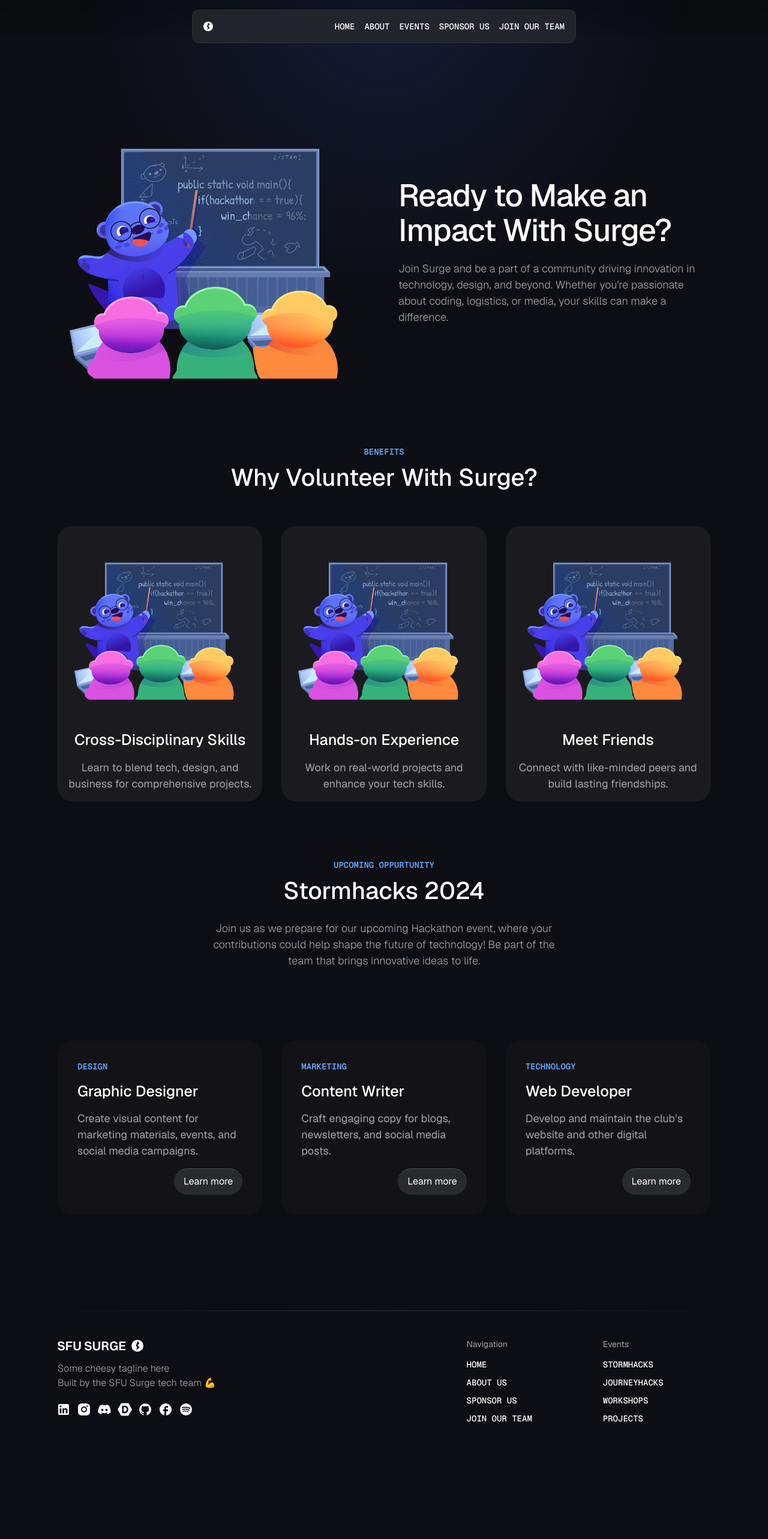
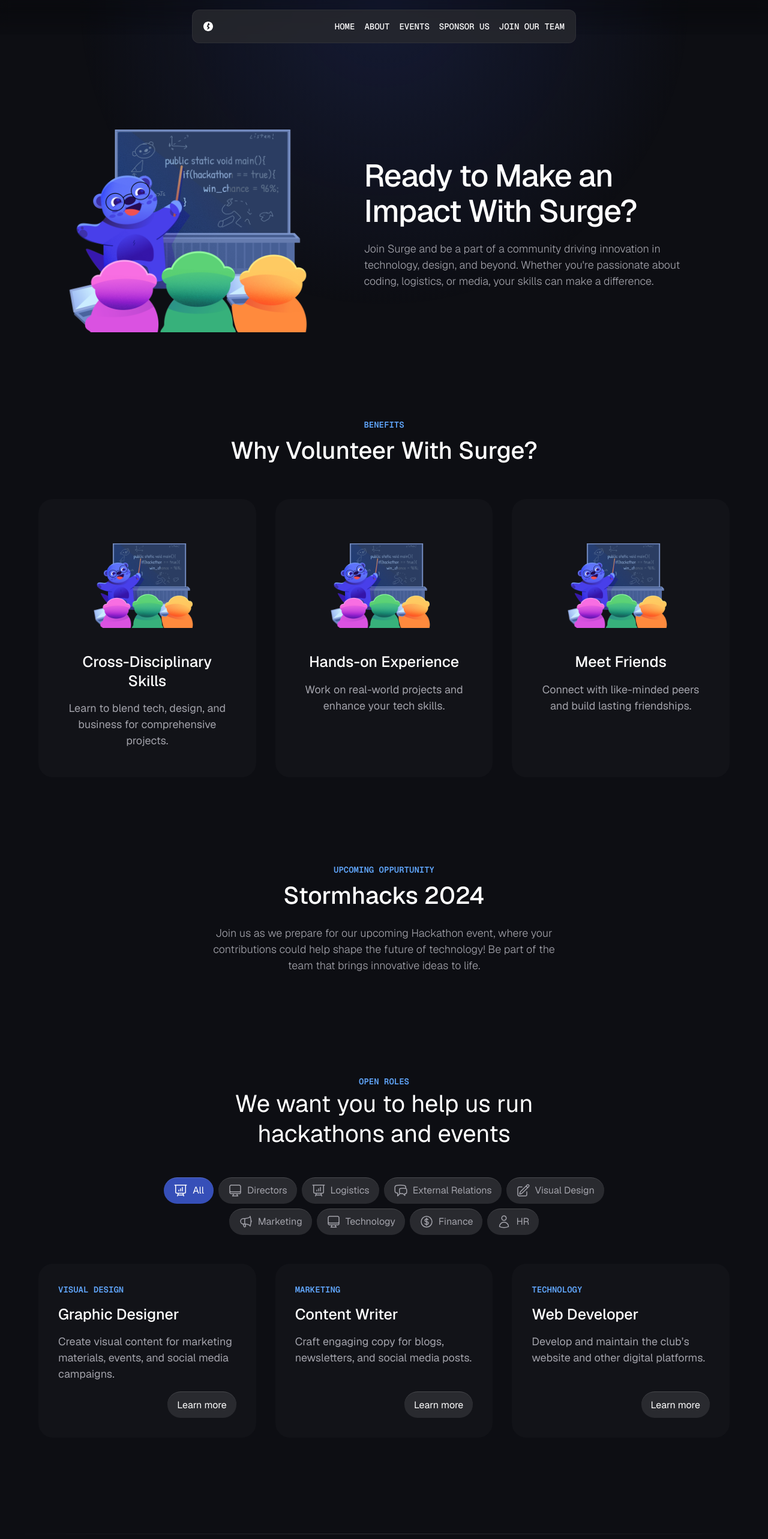
Before and after one commit to sfusurge/surge_website, a Next.js app: page /join in a window 1280 px wide. Shown: the top 2566 px of the page at 60% size. Before the commit the page ends 2420 px from the top, so only its background shows below. Built offline with nearby package versions, Linux system fonts and the light colour scheme.

Commit message:
added logic for switch roles
moved section needing "use client" into its own component. Renamed some components to be more relevant to their section

```diff
--- a/src/app/about/page.tsx
+++ b/src/app/about/page.tsx
@@ -1,6 +1,6 @@
 "use client";
 import { useEffect, useState } from "react";
-import RoleButton from "../../components/RoleButton";
+import AboutTeamButton from "../../components/AboutTeamButton";
 import TeamCard from "../../components/TeamCard";
 import {teams} from "./teamData";
 import data from "./data.json"
@@ -69,7 +69,7 @@ export default function Page() {
             <div className=" grid grid-cols-3 xs:grid-cols-4 md:grid-cols-5  lg:grid-cols-3 xl:grid-cols-4 gap-4 ">
               {teams.map((team) => {
                 return (
-                  <RoleButton
+                  <AboutTeamButton
                     buttonFunction={() => changeTeam(team.name)}
                     key={team.id}
                     title={team.name}
--- a/src/app/globals.css
+++ b/src/app/globals.css
@@ -34,7 +34,7 @@
 
 @layer components {
   .button-link {
-    @apply border-t border-border-tertiary/15 block cursor-pointer rounded-full w-fit flex items-center transition-colors;
+    @apply border-t border-border-tertiary/15 cursor-pointer rounded-full w-fit flex items-center transition-colors;
   }
 
   .button-link.md {
@@ -46,7 +46,7 @@
   }
 
   .button-link.primary {
-    @apply bg-brand-primary hover:bg-brand-primary-hover active:bg-brand-primary-pressed focus:ring focus:ring-brand-primary;
+    @apply bg-brand-primary hover:bg-brand-primary-hover active:bg-brand-primary-pressed focus-visible:ring focus-visible:ring-brand-primary;
   }
 
   .button-link.secondary {
@@ -106,7 +106,7 @@
   }
 
   .content-wrapper{
-    @apply mx-auto px-6 sm:px-12 md:px-24 max-w-[90rem];
+    @apply mx-auto px-6 sm:px-12 md:px-16 max-w-[90rem];
   }
 
   :focus {
--- a/src/app/join/page.tsx
+++ b/src/app/join/page.tsx
@@ -1,29 +1,33 @@
 import type { Metadata } from "next";
-import jobs from "@/lib/jobListing.json";
-import Link from "next/link";
 import Image from "next/image";
-import JobCard from "@/components/JobCard";
 import Card from "@/components/Card";
+import OpenRolesSection from "@/components/OpenRolesSection";
+
 
 export const metadata: Metadata = {
   title: "Join SFU Surge",
 };
 
 export default function joinTeam() {
+
+
+
   return (
-    <main className="flex flex-col gap-24">
-      <section className="grid grid-cols-1 gap-12 md:grid-cols-2">
-        <div className="flex md:justify-center  ">
+    <main className="flex flex-col gap-24 md:gap-36">
+
+      <section className="flex  md:flex-row  w-full gap-8 lg:gap-12 flex-col-reverse items-center justify-center ">
+
+      <div className="flex md:justify-center h-full md:w-[40%]   ">
           <Image
             src={"/boo.png"}
-            width={1928}
-            height={1598}
+            width={1659}
+            height={1421}
             alt={"hello"}
-            className="object-contain  "
+            className="object-contain max-h-full"
           />
         </div>
 
-        <div className="flex flex-col gap-5 justify-center">
+      <div className="flex flex-col gap-5 justify-center w-fit  ">
           <h1 className="large-title emphasized text-pretty max-w-xl">
             Ready to Make an Impact With Surge?
           </h1>
@@ -33,12 +37,12 @@ export default function joinTeam() {
             coding, logistics, or media, your skills can make a difference.{" "}
           </p>
         </div>
+
+
       </section>
 
       <section className="flex flex-col items-center text-center gap-2">
-        <span className="text-caption">
-          Benefits
-        </span>
+        <span className="text-caption">Benefits</span>
         <h2 className="title-1 emphasized mb-12"> Why Volunteer With Surge?</h2>
 
         <div className="grid grid-cols-1 md:grid-cols-3 gap-8">
@@ -62,29 +66,16 @@ export default function joinTeam() {
       </section>
 
       <section className="flex flex-col items-center text-center gap-2">
-        <span className="text-caption">
-          Upcoming Oppurtunity
-        </span>
+        <span className="text-caption">Upcoming Oppurtunity</span>
         <h2 className="title-1 emphasized mb-4"> Stormhacks 2024</h2>
-        <p className="paragraph">Join us as we prepare for our upcoming Hackathon event, where your contributions could help shape the future of technology! Be part of the team that brings innovative ideas to life.</p>
-
+        <p className="paragraph">
+          Join us as we prepare for our upcoming Hackathon event, where your
+          contributions could help shape the future of technology! Be part of
+          the team that brings innovative ideas to life.
+        </p>
       </section>
 
-      <div className="grid grid-cols-1 md:grid-cols-2 lg:grid-cols-3 gap-8">
-        {jobs.length != 0 ? (
-          jobs.map((job, index) => (
-            <JobCard
-              url={`join/${job.url}`}
-              key={index}
-              title={job.title}
-              description={job.about}
-              team={job.team}
-            />
-          ))
-        ) : (
-          <div>no Jobs available</div>
-        )}
-      </div>
+     <OpenRolesSection/>
     </main>
   );
 }
--- a/src/app/layout.tsx
+++ b/src/app/layout.tsx
@@ -25,7 +25,7 @@ export default function RootLayout({
 
     <html className={`${GeistSans.variable} ${GeistMono.variable}`} lang="en">
       <body className="font-GeistSans ">
-        <div className="content-wrapper mt-[calc(10rem+3.5rem)]">
+        <div className="content-wrapper md:mt-[calc(10rem+3.5rem)] mt-[8rem]">
         <div className="surge-radial-gradient"></div>
         <Nav />
         {children}
--- a/src/components/RoleButton.tsx
+++ b/src/components/AboutTeamButton.tsx
@@ -1,6 +1,6 @@
 import { MouseEventHandler } from "react";
 
-type RoleButtonProps = {
+type AboutTeamButtonProps = {
     className?: string,
     title: string,
     icon: JSX.Element,
@@ -8,12 +8,12 @@ type RoleButtonProps = {
 
   };
 
-  export default function RoleButton({
+  export default function AboutTeamButton({
     title,
     className,
     icon,
     buttonFunction,
-  }: RoleButtonProps) {
+  }: AboutTeamButtonProps) {
 
 
 
--- a/src/components/Card.tsx
+++ b/src/components/Card.tsx
@@ -13,15 +13,15 @@ type CardProps = {
     className,
   }: CardProps) {
     return (
-      <div className={`${className} w-full bg-[#1b1b1f] rounded-3xl flex flex-col items-center p-4 gap-4  text-center  `}>
+      <div className={`${className} w-full bg-surface rounded-3xl flex flex-col items-center px-12 py-12 gap-4  text-center  `}>
 
         <div className="flex md:justify-center ">
         <Image
         src={"/boo.png"}
-        width={1928}
-        height={1598}
+        width={1659}
+        height={1421}
         alt={"hello"}
-        className="object-contain aspect-square max-w-48 md:max-w-full "
+        className="object-contain aspect-square max-w-48  "
        />
         </div>
 
--- a/src/components/JobCard.tsx
+++ b/src/components/JobCard.tsx
@@ -15,7 +15,7 @@ type JobCardProps = {
     className,
   }: JobCardProps) {
     return (
-      <Link  href={url} className={`${className} w-full bg-[#151519]/90 rounded-3xl flex flex-col p-8 gap-4 border border-gray-500/0 hover:border-gray-200/10 transition-all duration-300 cursor-pointer`}>
+      <Link  href={url} className={` ${className}  w-full bg-surface rounded-3xl flex flex-col p-8 gap-4 border border-gray-500/0 hover:border-border-tertiary/10 transition-all duration-500 cursor-pointer`}>
         <span className="text-caption">{team}</span>
         <h2 className="text-xl font-medium">{title}</h2>
         <p className="text-base text-text-secondary font-normal line-clamp-3 text-ellipsis">{description}</p>
--- /dev/null
+++ b/src/components/JobTeamButton.tsx
@@ -0,0 +1,27 @@
+import { MouseEventHandler } from "react";
+
+type JobTeamButtonProps = {
+    className?: string,
+    title: string,
+    icon: JSX.Element,
+    isActive: boolean,
+    buttonFunction?:()=> void,
+
+  };
+
+  export default function JobTeamButton({
+    title,
+    className,
+    icon,
+    isActive,
+    buttonFunction,
+  }: JobTeamButtonProps) {
+
+
+
+    return (
+      <button onClick={buttonFunction} className={`${className} flex gap-2  button-link md ${isActive?" primary text-text-primary": " secondary text-text-secondary"}`}>
+      <div className=" " >{icon}</div>
+      {title}</button>
+    );
+  }
--- /dev/null
+++ b/src/components/OpenRolesSection.tsx
@@ -0,0 +1,84 @@
+"use client";
+import jobs from "@/lib/jobListing.json";
+import JobCard from "@/components/JobCard";
+import { teams } from "@/app/about/teamData";
+import { useEffect, useState } from "react";
+
+import JobTeamButton from "./JobTeamButton";
+
+export default function OpenRolesSection() {
+  const [activeButton, setActiveButton] = useState<string | null>(null);
+
+  useEffect(() => {
+    const selectedTeam = localStorage.getItem("selectedTeam") || "All";
+    setActiveButton(selectedTeam);
+  },[]);
+
+  const changeTeam = (buttonId: string) => {
+    setActiveButton(buttonId);
+    localStorage.setItem("selectedTeam", buttonId);
+  };
+
+  return (
+    <section className="flex items-center flex-col gap-12">
+      <div className=" max-w-xl text-center">
+        <span className="text-caption">Open Roles</span>
+      <h2 className="title-1">We want you to help us run hackathons and events</h2>
+
+      </div>
+
+      <div className=" flex items-center justify-center max-w-3xl gap-2 flex-wrap">
+        <JobTeamButton
+          buttonFunction={() => changeTeam("All")}
+          key={0}
+          title="All"
+          icon={teams[1].icon}
+          isActive={activeButton === "All"}
+        />
+        {teams.map((team) => {
+          return (
+            <JobTeamButton
+              buttonFunction={() => changeTeam(team.name)}
+              key={team.id}
+              title={team.name}
+              icon={team.icon}
+              isActive={activeButton === team.name}
+            />
+          );
+        })}
+      </div>
+
+      <div className="grid grid-cols-1 md:grid-cols-2 lg:grid-cols-3 w-full gap-8">
+        {/* check if theres jobs? */}
+        {jobs.length !== 0 ? (
+          // there is jobs. Does the chosen team (active button) have any roles in the array OR is the active button set to all?
+          jobs.some((job) => job.team === activeButton) ||
+          activeButton === "All" ? (
+            jobs.map((job, index) =>
+              // there is a role in the chosen team available. what role is available OR is it the active button thats checked? if first then spit out roles, if second spit out all
+              activeButton === job.team || activeButton === "All" ? (
+                <JobCard
+                  url={`join/${job.url}`}
+                  key={index}
+                  title={job.title}
+                  description={job.about}
+                  team={job.team}
+                />
+              ) : // otherwise dont render anything (applies to other indexes when looping)
+              null
+            )
+          ) : (
+            // Otherwise there is no jobs and we're not selected on all
+            <div className="col-span-full w-full relative h-56 bg-overlay/80 rounded-2xl flex justify-center items-center">
+              <p className=" paragraph text-center text-pretty ">
+               {`There are currently no jobs available in ${activeButton}, check back later!`}
+              </p>
+            </div>
+          )
+        ) : (
+          <div>No jobs available</div> // this handles the case when there are no jobs in the array
+        )}
+      </div>
+    </section>
+  );
+}
--- a/src/lib/jobListing.json
+++ b/src/lib/jobListing.json
@@ -27,7 +27,7 @@
         "Be responsive to feedback and iterate on designs",
         "Manage multiple design projects simultaneously"
       ],
-      "team": "Design",
+      "team": "Visual Design",
       "listing": "https:\\youtube.com"
     },
     {
--- a/tailwind.config.ts
+++ b/tailwind.config.ts
@@ -11,6 +11,7 @@ const config: Config = {
       colors: {
         sunken: "rgb(var(--sunken) / <alpha-value>)",
         raised: "rgb(var(--raised) / <alpha-value>)",
+        overlay: "rgb(var(--overlay) / <alpha-value>)",
         "raised-hover": "rgb(var(--raised-hover) / <alpha-value>)",
         "text-primary": "rgb(var(--text-primary) / <alpha-value>)",
         "text-secondary": "rgb(var(--text-secondary) / <alpha-value>)",
```
Also changed, not shown: src/app/join/[jobId]/page.tsx (+13 -11 lines), public/boo.png.
